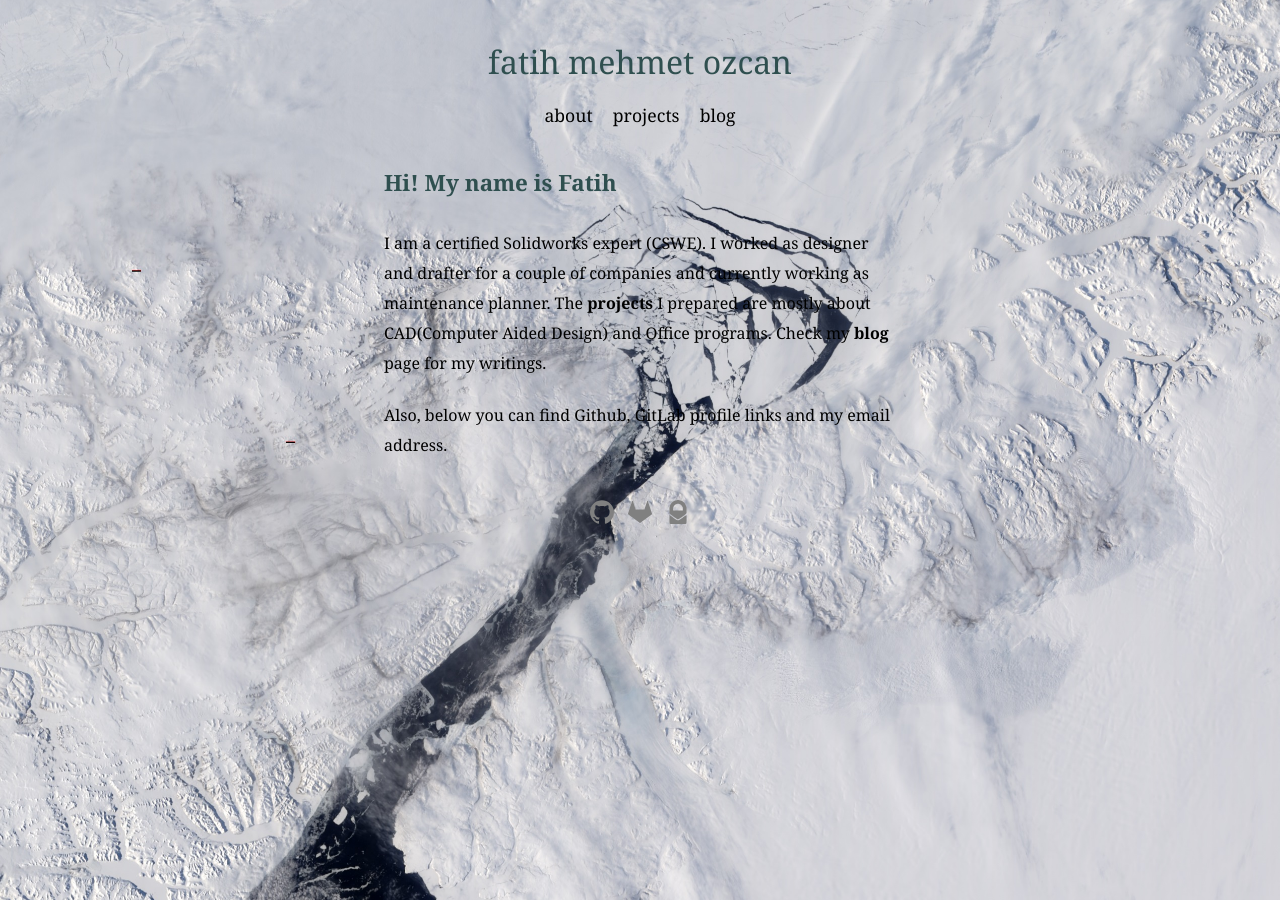
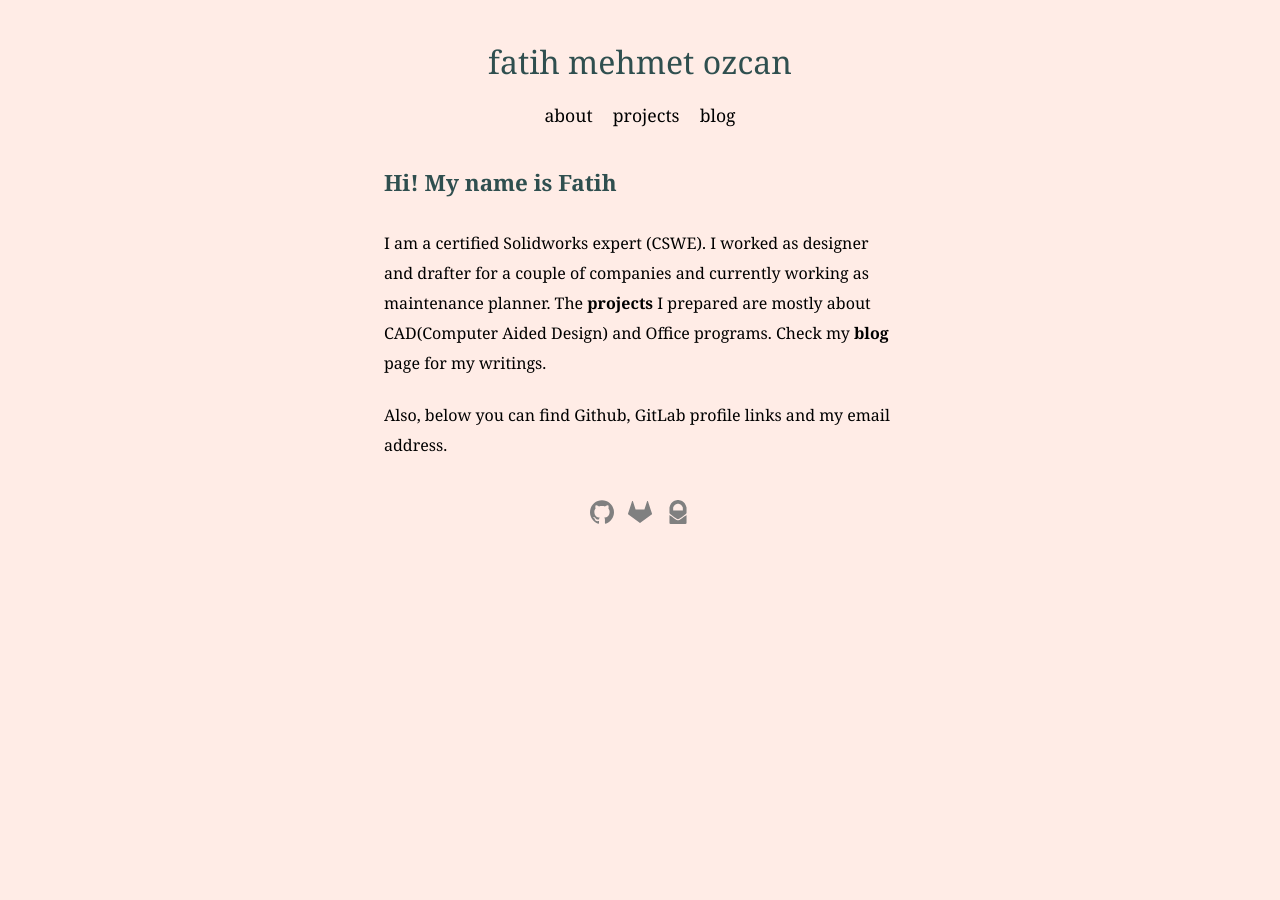
Before and after one commit to fatihmeh/fatihmeh.github.io, a Jekyll site: the page built from index.html, in a window 1280 px wide. Built offline with Jekyll 4.4.1, drawn with Linux system fonts in a browser that asks for light colours.

Commit message:
Background image updated to color

```diff
--- a/css/main.css
+++ b/css/main.css
@@ -21,11 +21,7 @@ time, mark, audio, video {
 
 body {
   font-family: Georgia, serif;
-  background: url(/assets/bg.jpg) no-repeat center center fixed;
-  -webkit-background-size: cover;
-  -moz-background-size: cover;
-  -o-background-size: cover;
-  background-size: cover;
+  background-color: hsla(14, 100%, 53%, 0.1);
 }
 #whole {
     width:40%; margin:auto; margin-top: 30px;
```
Also changed, not shown: assets/bg.jpg (deleted), assets/ds.svg (deleted).
